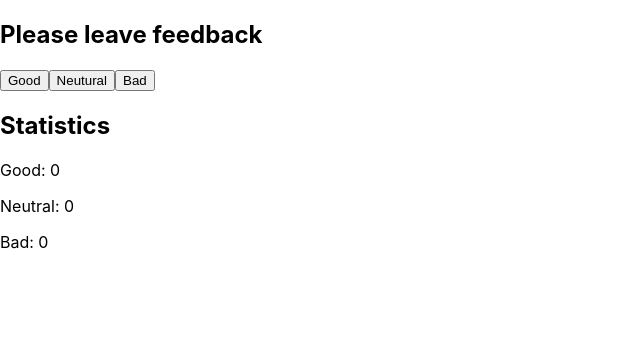
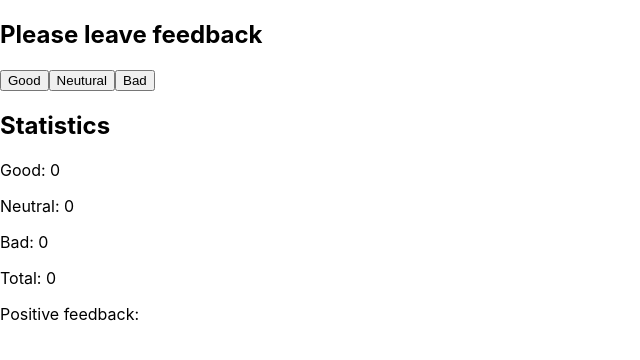
Before and after one commit to Dmytro-Hlushchenko/goit-react-hw-02-feedback, a React (Create React App) app: page / in a window 1280 px wide. Shown: the top 360 px of the page, without its empty margins (0-640 px from the left). Built offline with nearby package versions, Linux system fonts and the light colour scheme.

Commit message:
add-total

```diff
--- a/src/components/App.jsx
+++ b/src/components/App.jsx
@@ -1,3 +1,8 @@
+// Розшир функціонал застосунку таким чином, щоб в інтерфейсі відображалося більше статистики про зібрані відгуки.
+// Додай відображення загальної кількості зібраних відгуків з усіх категорій та відсоток позитивних відгуків.
+// Для цього створи допоміжні методи countTotalFeedback() і countPositiveFeedbackPercentage(), які підраховують ці значення,
+// ґрунтуючись на даних у стані(обчислювані дані).
+
 import FeedbackOptions from "./FeedbackOptions";
 import Stats from "./FeedStatistics";
 import React, { Component } from "react";
@@ -22,8 +27,17 @@ export class App extends Component {
     this.setState((prevState) => ({ bad: prevState.bad += 1 }))
   }
 
+  countTotalFeedback = () => {
+    const stateValues = Object.values(this.state);
+    const sum = stateValues.reduce((acc, value) => acc + value, 0);
+    return sum;
+  };
+
+  countPositiveFeedbackPercentage() { }
+
   render() {
     const { good, neutral, bad } = this.state;
+    const totalFeedback = this.countTotalFeedback();
       return (
         <>
           <Section title="Please leave feedback">
@@ -41,6 +55,7 @@ export class App extends Component {
               good={good}
               neutral={neutral}
               bad={bad}
+              total={totalFeedback}
               />
           </Section>
         </>
--- a/src/components/FeedStatistics/FeedStatistics.jsx
+++ b/src/components/FeedStatistics/FeedStatistics.jsx
@@ -1,12 +1,14 @@
 // import PropTypes from 'prop-types';
 
 
-export default function Stats({good, neutral, bad}) {
+export default function Stats({good, neutral, bad, total}) {
     return (
         <>
             <p>Good: {good}</p>
             <p>Neutral: {neutral}</p>
             <p>Bad: {bad}</p>
+            <p>Total: {total}</p>
+            <p>Positive feedback: </p>
         </>
     );
 }
```
